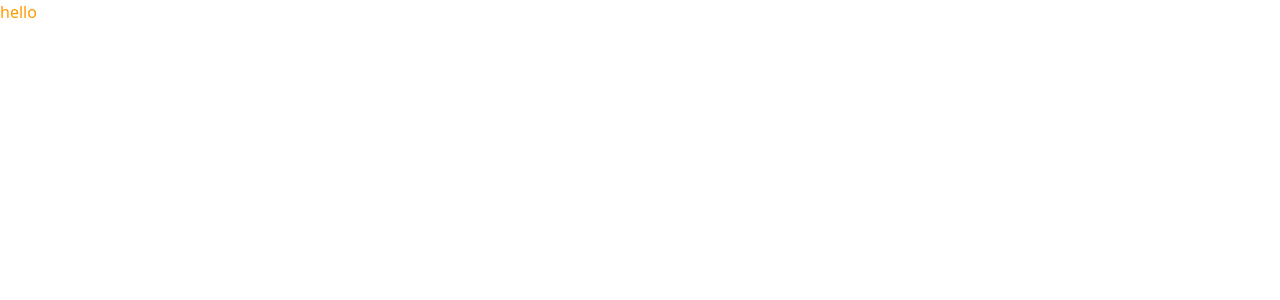
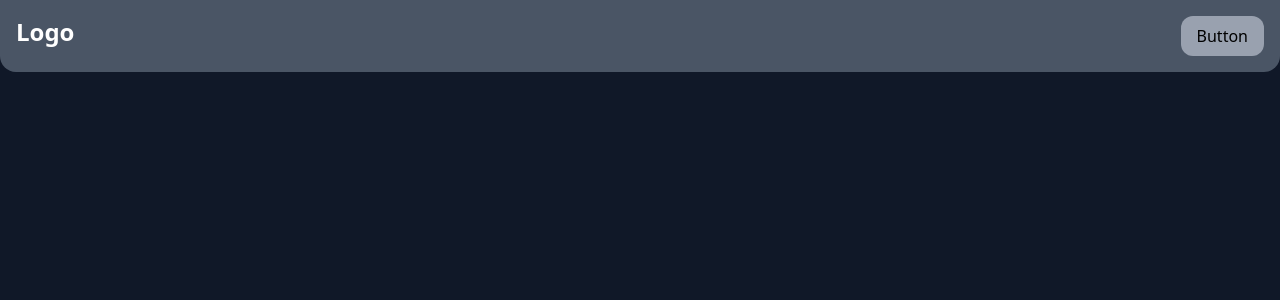
Before and after one commit to bedantchh/brainly-frontend, a React (Vite) app: page / in a window 1280 px wide. Shown: the top 300 px of the page. Built offline with nearby package versions, Linux system fonts and the light colour scheme.

Commit message:
feat: add Header and Button components to the application

```diff
--- a/src/App.tsx
+++ b/src/App.tsx
@@ -1,8 +1,12 @@
+import Header from "./components/Header"
+
 function App() {
 
   return (
     <>
-    <h1 className="text-amber-500">hello</h1>
+    <div className="h-dvh w-dvw bg-gray-900">
+      <Header/>
+    </div>
     </>
   )
 }
--- /dev/null
+++ b/src/components/Button.tsx
@@ -0,0 +1,7 @@
+const Button = () => {
+  return (
+    <button className="bg-gray-400 px-4 py-2 rounded-xl">Button</button>
+  )
+}
+
+export default Button
--- /dev/null
+++ b/src/components/Header.tsx
@@ -0,0 +1,16 @@
+import Button from "./Button"
+
+const Header = () => {
+  return (
+    <div className="">
+        <div className="bg-gray-600 max-w-7xl mx-auto p-4 rounded-b-2xl flex justify-between">
+            <div className="text-white font-bold text-2xl">Logo</div>
+            <div className="flex gap-4">
+                <Button/>
+            </div>
+        </div>
+    </div>
+  )
+}
+
+export default Header
```
